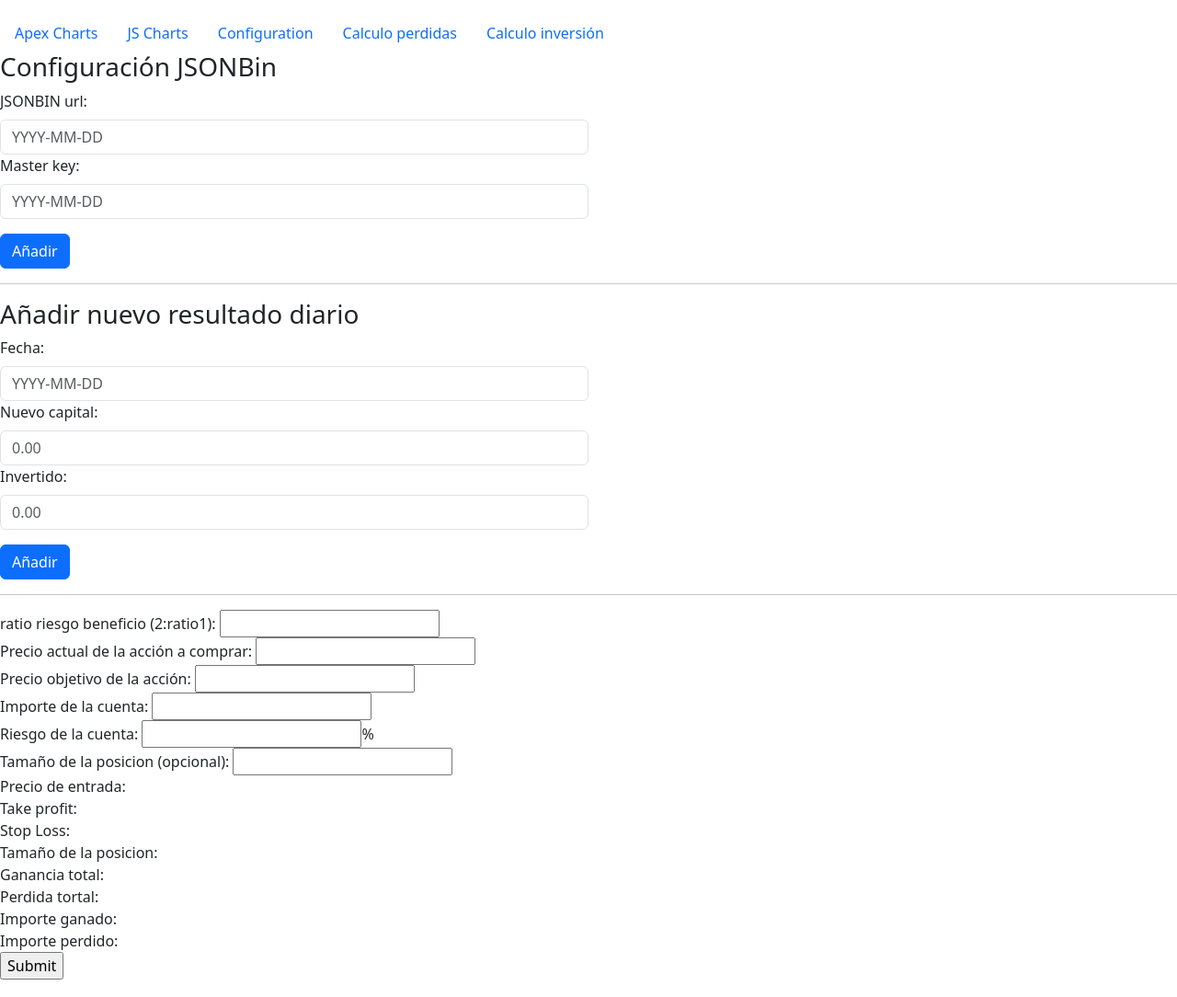
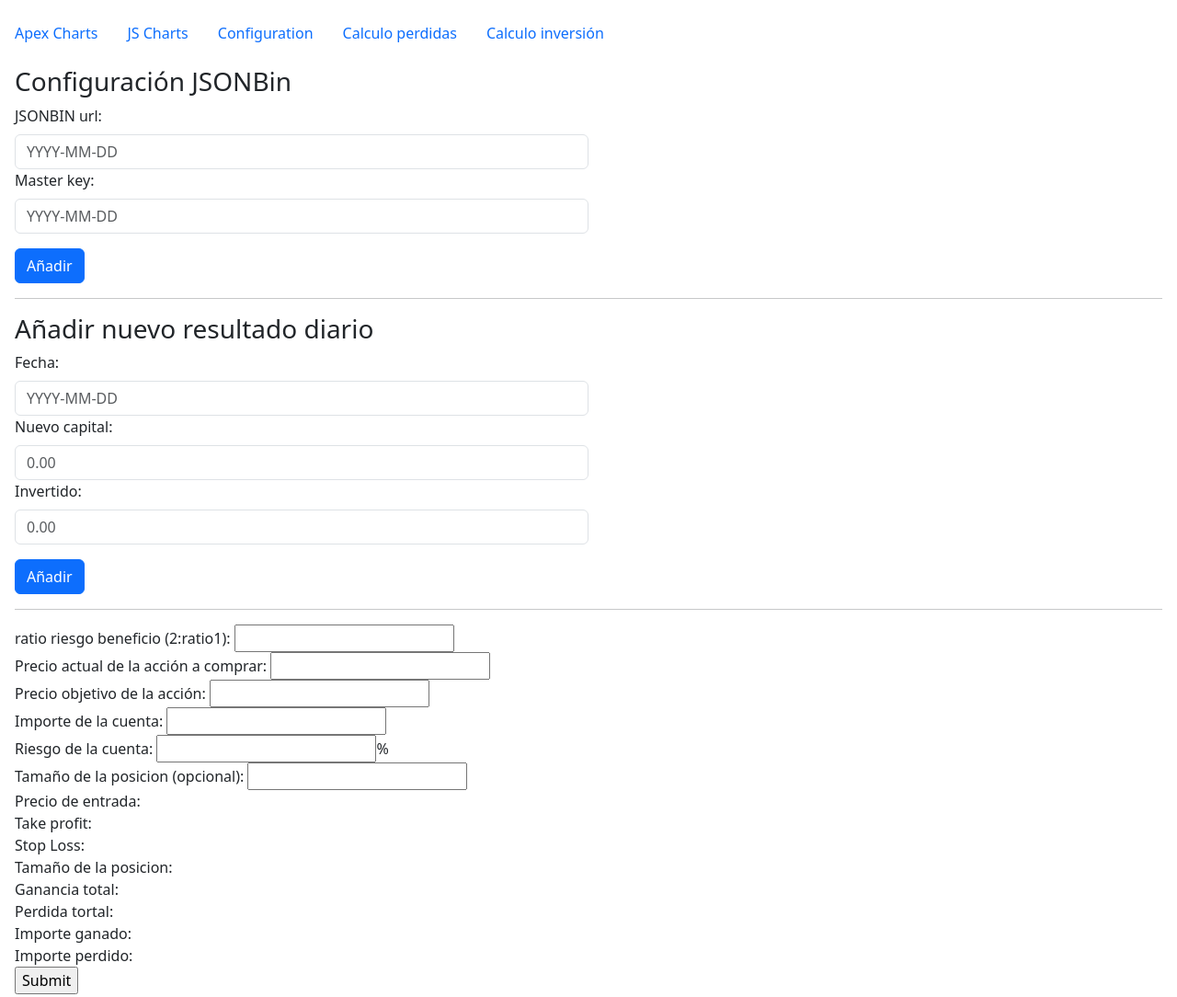
Before and after one commit to franhuetos/trade, a website: page src/views/configuration/configuration.html in a window 1280 px wide. Shown: the whole page at 92% size. Drawn offline with nearby package versions, Linux system fonts and the light colour scheme.

Commit message:
fix: routes

```diff
--- a/src/views/configuration/configuration.html
+++ b/src/views/configuration/configuration.html
@@ -30,7 +30,7 @@
 
     <wc-header></wc-header>
 
-    <section class="bg-white space-sm">
+    <section class="bg-white space-sm p-3">
 
         <form>
             <h3>Configuración JSONBin</h3>
```
Also changed, not shown: index.html (+1 -1 lines), src/views/apexcharts2/apexcharts2.html (+115 -0 lines), src/views/calculoInversion/calculoInversion.html (+1 -1 lines).
